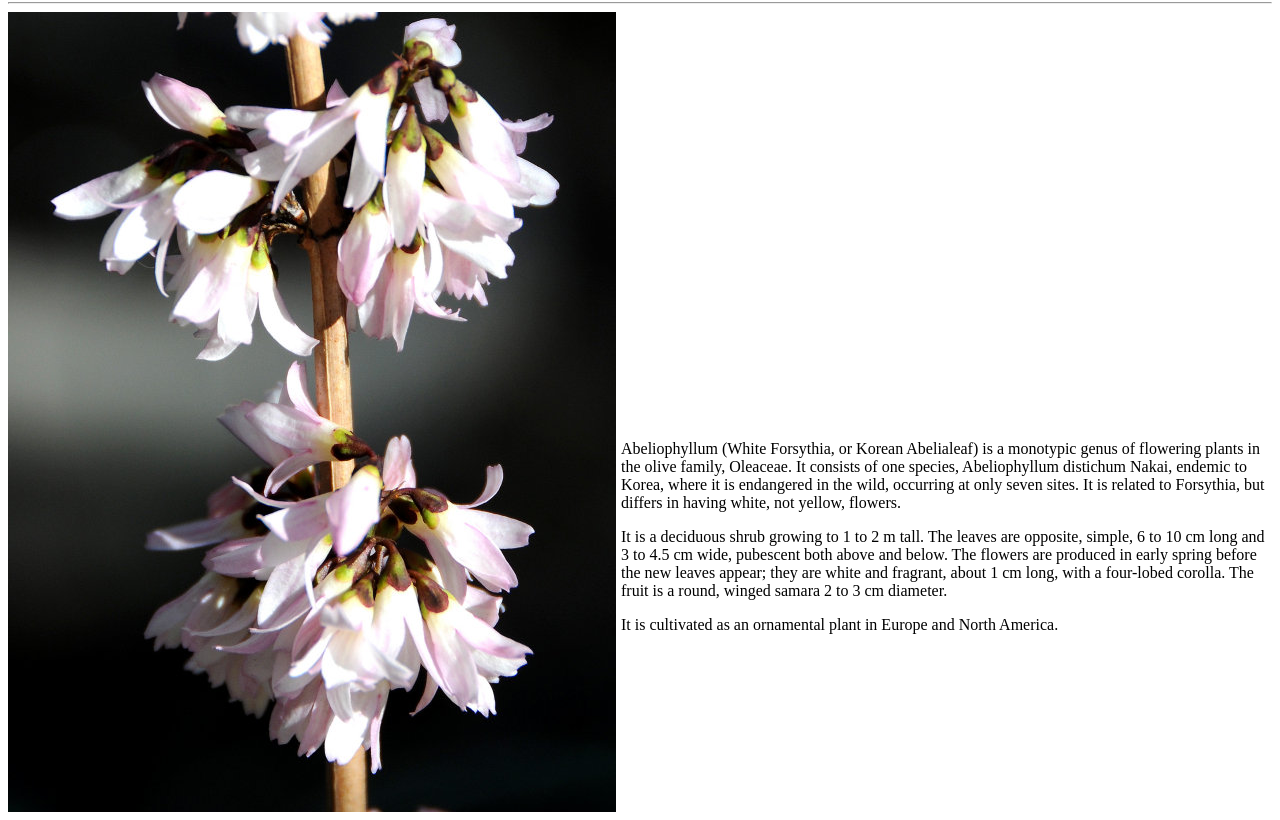
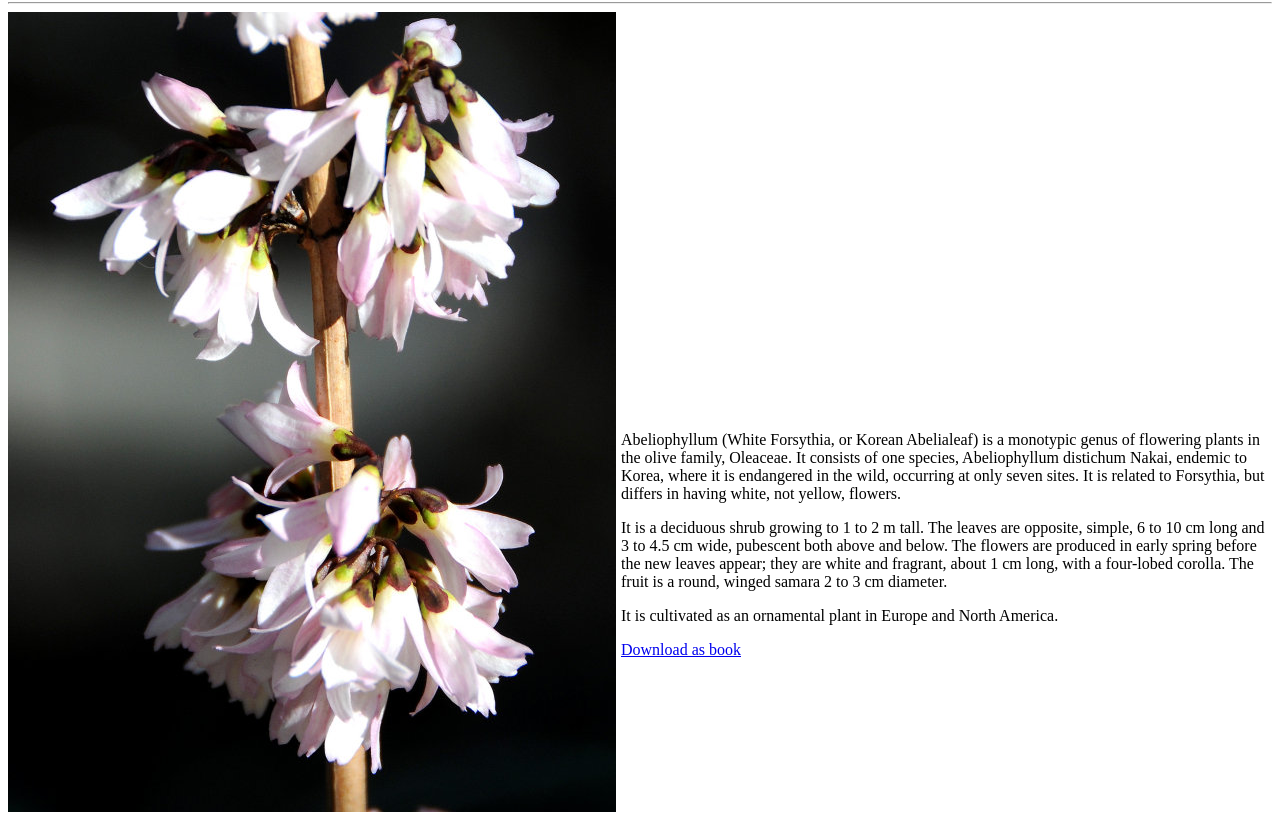
Before and after one commit to step-batch-7/flower-catalog-trinangkur, a website: page public/abeliophyllum.html in a window 1280 px wide. Shown: the part 78-898 px from the top of the page. Drawn offline with Linux system fonts and the light colour scheme.

Commit message:
added download book link

```diff
--- a/public/abeliophyllum.html
+++ b/public/abeliophyllum.html
@@ -13,6 +13,7 @@
         <p>Abeliophyllum (White Forsythia, or Korean Abelialeaf) is a monotypic genus of flowering plants in the olive family, Oleaceae. It consists of one species, Abeliophyllum distichum Nakai, endemic to Korea, where it is endangered in the wild, occurring at only seven sites. It is related to Forsythia, but differs in having white, not yellow, flowers.</p>
         <p>It is a deciduous shrub growing to 1 to 2 m tall. The leaves are opposite, simple, 6 to 10 cm long and 3 to 4.5 cm wide, pubescent both above and below. The flowers are produced in early spring before the new leaves appear; they are white and fragrant, about 1 cm long, with a four-lobed corolla. The fruit is a round, winged samara 2 to 3 cm diameter.</p>
         <p>It is cultivated as an ornamental plant in Europe and North America.</p>
+        <a href="./resource/Abeliophyllum.pdf" download>Download as book</a>
     </div>
   </body>
 </html>
```
Also changed, not shown: public/ageratum.html (+1 -0 lines), 2 other files.
